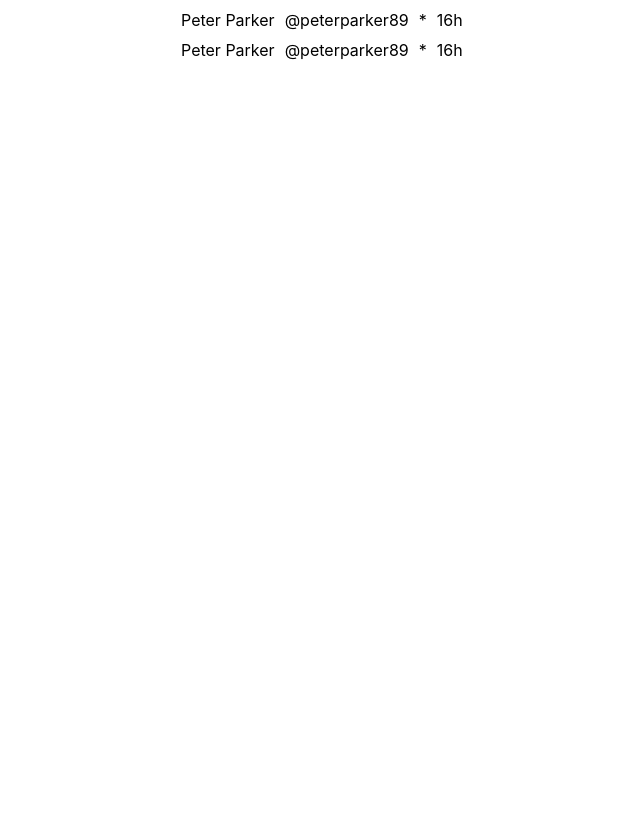
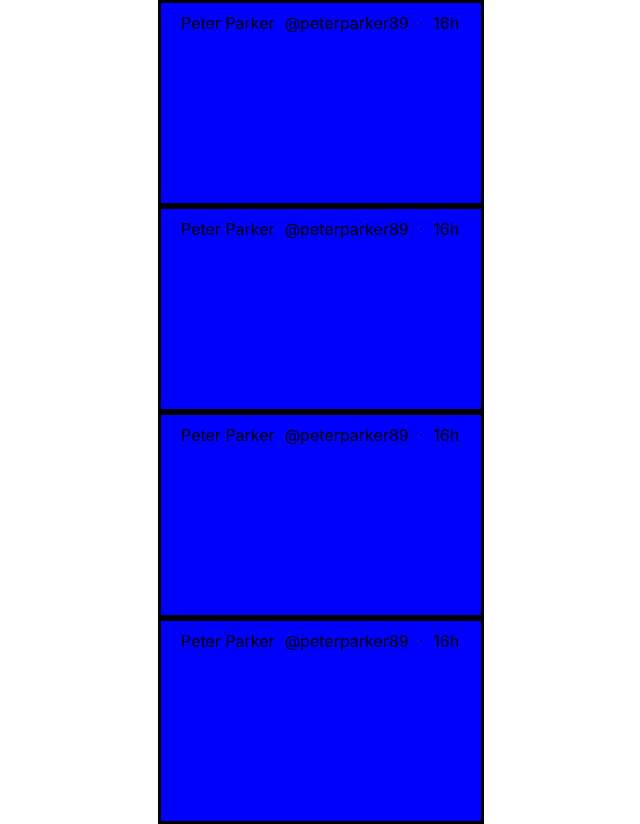
Before and after one commit to michael-mcmasters/twitter-clone, a React (Create React App) app: page / in a window 1280 px wide. Shown: the whole page, without its empty margins (319-959 px from the left). Before the commit the page ends 800 px from the top, so only its background shows below. Built offline with nearby package versions, Linux system fonts and the light colour scheme.

Commit message:
tweets now have a length and a background color

```diff
--- a/src/App.js
+++ b/src/App.js
@@ -1,5 +1,5 @@
 import React from "react";
-import MainFeed from "./components/mainFeed/MainFeed";
+import Tweet from "./components/tweet/Tweet";
 // as of now, this class is not using App.css
 //import "./App.css";
 
@@ -8,8 +8,10 @@ export default function App() {
   return (
     <div style={tweetContainterCenterWidth}>
       <div>
-        <MainFeed></MainFeed>
-        <MainFeed></MainFeed>
+        <Tweet style={upAndDown}></Tweet>
+        <Tweet></Tweet>
+        <Tweet></Tweet>
+        <Tweet></Tweet>
       </div>
     </div>
   );
@@ -26,5 +28,6 @@ const tweetContainterCenterWidth = {
 
 const upAndDown = {
   backgroundColor: "blue",
-  height: "200px",
+  border: "3px blue",
+  minHeight: "200px",
 };
--- a/src/components/mainFeed/MainFeed.js
+++ b/src/components/tweet/Tweet.js
@@ -1,16 +1,26 @@
 import React from "react";
 
 // By making them both lists <li>, instead of items <ul> in a list, they go from left to right
-export default function MainFeed() {
+export default function Tweet() {
   return (
-    <div style={headContainer}>
-      <div style={name}>Peter Parker</div>
-      <div style={name}>@peterparker89</div>
-      <div style={name}>*</div>
-      <div style={name}>16h</div>
+    <div style={container}>
+      <div style={headContainer}>
+        <div style={name}>Peter Parker</div>
+        <div style={name}>@peterparker89</div>
+        <div style={name}>·</div>
+        <div style={name}>16h</div>
+      </div>
     </div>
   );
 }
+
+const container = {
+  border: "3px solid",
+
+  backgroundColor: "blue",
+
+  height: "200px",
+};
 
 const headContainer = {
   // How wide row is
```
